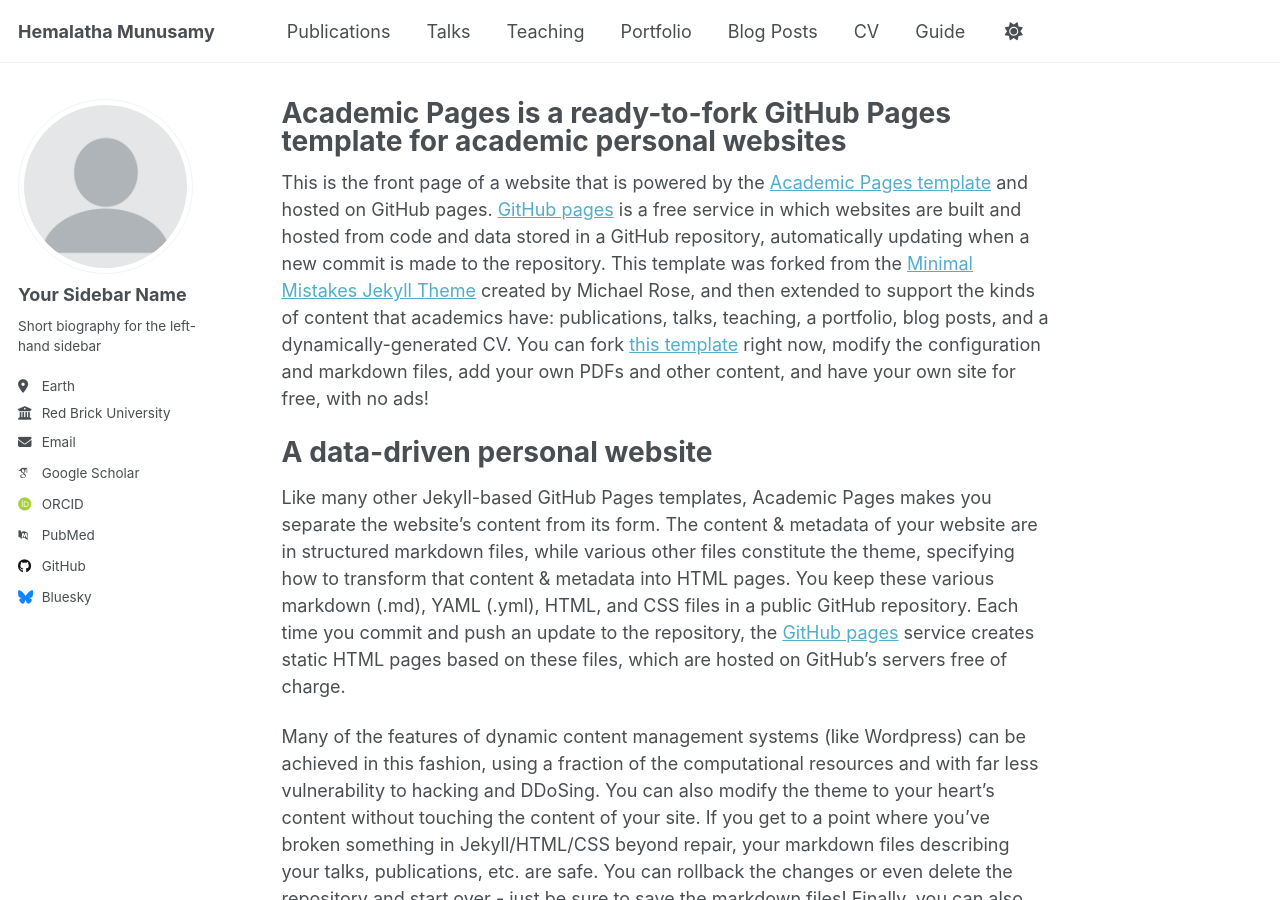
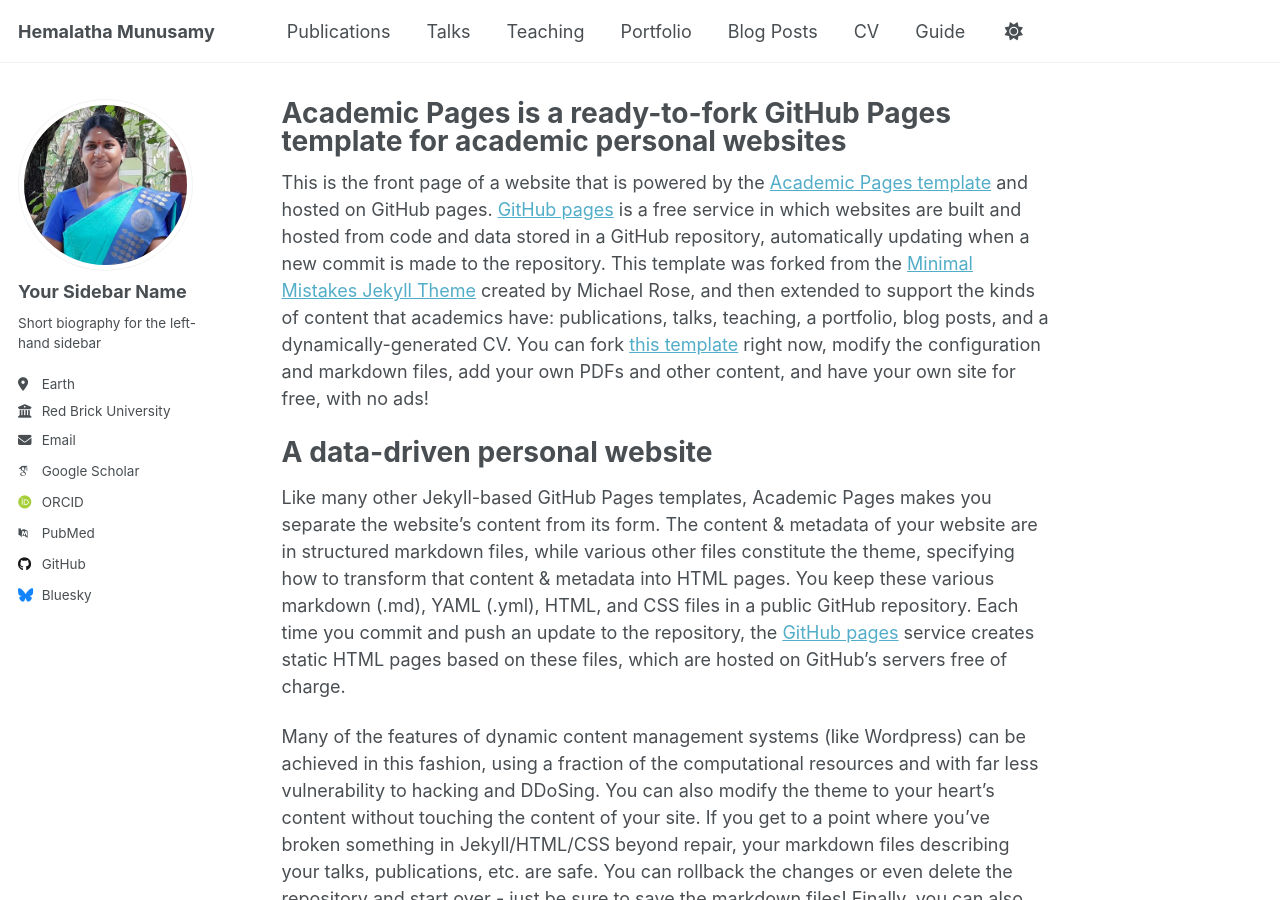
Before and after one commit to hemalatha22/hema, a Jekyll site: the page built from _pages/about.md, in a window 1280 px wide and 900 px high. Built offline with Jekyll 4.4.1, drawn with Linux system fonts in a browser that asks for light colours; some web fonts are replaced.

Commit message:
Update _config.yml

```diff
--- a/_config.yml
+++ b/_config.yml
@@ -22,7 +22,7 @@ repository               : "academicpages/academicpages.github.io"
 #               Additional customization can be done by editing /_includes/author-profile.html
 author:
   # Biographic information
-  avatar           : "profile.png"
+  avatar           : "Hemalatha_profile_pic.jpg"
   name             : "Your Sidebar Name"
   pronouns         : # example: "she/her"
   bio              : "Short biography for the left-hand sidebar"
```
